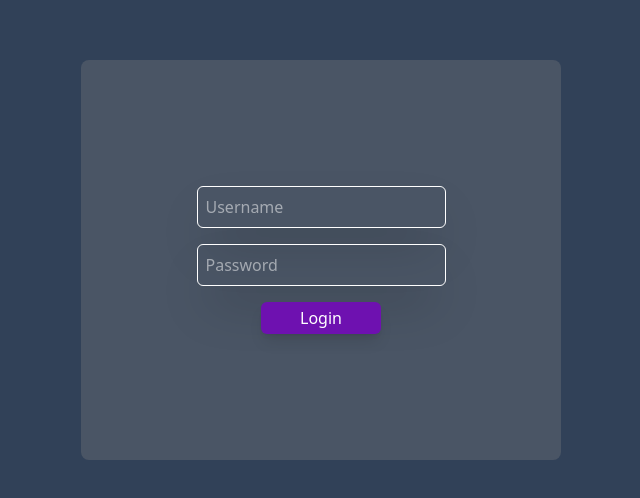
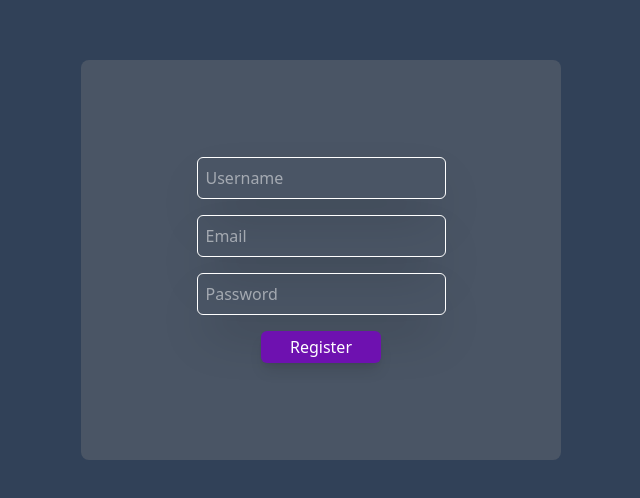
Before and after one commit to CodeLavkush/tabee, a React (Vite) app: page /register in a window 1280 px wide. Shown: the part 140-638 px from the top of the page, without its empty margins (319-959 px from the left). Built offline with nearby package versions, Linux system fonts and the light colour scheme; no server answers.

Commit message:
add router setup

```diff
--- a/package.json
+++ b/package.json
@@ -16,6 +16,8 @@
     "react-dom": "^19.1.0",
     "react-hook-form": "^7.56.4",
     "react-redux": "^9.2.0",
+    "react-router": "^7.6.1",
+    "react-router-dom": "^7.6.1",
     "tailwindcss": "^4.1.7"
   },
   "devDependencies": {
--- a/src/App.jsx
+++ b/src/App.jsx
@@ -1,13 +1,13 @@
 import { useState } from 'react'
 import { Login, Register } from './components'
+import { Outlet } from 'react-router'
 
 function App() {
 
   return (
     <>
       <div className='w-screen h-screen bg-slate-700 grid place-content-center'>
-          <Login/>
-          {/* <Register/> */}
+          <Outlet/>
       </div>
     </>
   )
--- /dev/null
+++ b/src/components/AuthLayout.jsx
@@ -0,0 +1,21 @@
+import React, { useEffect, useState } from 'react'
+import { useSelector } from 'react-redux'
+import { useNavigate } from 'react-router-dom'
+
+function Protected({children, authentication = true}) {
+    const navigate = useNavigate()
+    const [loading, setLoading] = useState(true)
+    const authStatus = useSelector((state)=> state.userAuth.status)
+
+    useEffect(()=>{
+        if(authentication && authStatus !== authentication){
+            navigate('/login')
+        }else if(!authentication && authStatus !== authentication){
+            navigate('/')
+        }
+        setLoading(false)
+    }, [authStatus, navigate, authentication])
+  return loading ? <div>Loading...</div> : <>{children}</>
+}
+
+export default Protected
--- a/src/components/Login.jsx
+++ b/src/components/Login.jsx
@@ -4,21 +4,22 @@ import { useForm } from 'react-hook-form'
 import { login, getCurrentUser } from '../api/userAuth'
 import {login as authLogin } from '../store/userAuthSlice'
 import { useDispatch, useSelector } from 'react-redux'
+import { useNavigate } from 'react-router-dom'
 
 function Login() {
 
   const { register, handleSubmit } = useForm()
   const dispatch = useDispatch()
-  const udata = useSelector((state)=> state.userAuth.userData)
-  console.log(udata);
-
-
+  const navigate = useNavigate()
 
   const submit = async (userData)=>{
     try {
-      const data = await login(userData).then((res)=> dispatch(authLogin(res.data.user)))
+      const data = await login(userData).then((res)=> dispatch(authLogin(res.data.user))) //TODO: improve this to get user after login
       if(data){
+        navigate('/chats')
         await getCurrentUser().then((res)=> dispatch(authLogin(res.data)))
+      }else{
+        navigate('/')
       }
     } catch (error) {
       console.error(error)
--- a/src/components/Register.jsx
+++ b/src/components/Register.jsx
@@ -4,17 +4,21 @@ import { useDispatch } from 'react-redux'
 import { register as authRegister } from '../store/userAuthSlice'
 import { register as apiRegister  } from '../api/userAuth'
 import { Input, Button } from './index'
+import { useNavigate } from 'react-router-dom'
 
 function Register() {
     const { register, handleSubmit } = useForm()
     const dispatch = useDispatch()
-
+    const navigate = useNavigate()
 
     const submit = async (userData)=>{
         try {
             const data = await apiRegister(userData).then((res)=> res.data)
             if(data){
                 dispatch(authRegister(data.user))
+                navigate('/chats')
+            }else{
+                navigate('/register')
             }
 
         } catch (error) {
--- a/src/components/index.js
+++ b/src/components/index.js
@@ -2,10 +2,12 @@ import Input from "./Input";
 import Login from "./Login";
 import Button from "./Button";
 import Register from "./register";
+import AuthLayout from "./AuthLayout";
 
 export {
     Input,
     Login,
     Button,
     Register,
+    AuthLayout,
 }
--- a/src/main.jsx
+++ b/src/main.jsx
@@ -4,11 +4,51 @@ import { Provider } from 'react-redux'
 import store from './store/store.js'
 import './index.css'
 import App from './App.jsx'
+import { createBrowserRouter, RouterProvider } from 'react-router'
+import { AuthLayout } from './components/index.js'
+import { Chats, Login, Register, Home } from './pages/index.js'
+
+const router = createBrowserRouter([
+  {
+    path: '/',
+    element: <App/>,
+    children: [
+      {
+        path: '/',
+        element: <Home/>
+      },
+      {
+        path: '/login',
+        element: (
+          <AuthLayout authentication={false}>
+            <Login/>
+          </AuthLayout>
+        )
+      },
+      {
+        path: '/register',
+        element: (
+          <AuthLayout authentication={false}>
+            <Register/>
+          </AuthLayout>
+        )
+      },
+      {
+        path: '/chats',
+        element: (
+          <AuthLayout authentication>
+            <Chats/>
+          </AuthLayout>
+        )
+      }
+    ],
+  }
+])
 
 createRoot(document.getElementById('root')).render(
   <StrictMode>
     <Provider store={store}>
-      <App/>
+      <RouterProvider router={router}/>
     </Provider>
   </StrictMode>,
 )
--- /dev/null
+++ b/src/pages/Chats.jsx
@@ -0,0 +1,9 @@
+import React from 'react'
+
+function Chats() {
+  return (
+    <div>Chats</div>
+  )
+}
+
+export default Chats
--- /dev/null
+++ b/src/pages/Home.jsx
@@ -0,0 +1,9 @@
+import React from 'react'
+
+function Home() {
+  return (
+    <div>Home</div>
+  )
+}
+
+export default Home
--- /dev/null
+++ b/src/pages/Login.jsx
@@ -0,0 +1,8 @@
+import React from 'react'
+import {Login as LoginComponent} from '../components/index'
+
+function Login() {
+  return <LoginComponent/>
+}
+
+export default Login
--- /dev/null
+++ b/src/pages/Register.jsx
@@ -0,0 +1,8 @@
+import React from 'react'
+import {Register as RegisterComponent} from '../components/index'
+
+function Register() {
+  return <RegisterComponent/>
+}
+
+export default Register
--- /dev/null
+++ b/src/pages/index.js
@@ -0,0 +1,11 @@
+import Chats from "./Chats";
+import Home from "./Home";
+import Login from "./Login";
+import Register from "./Register";
+
+export{
+    Chats,
+    Home,
+    Login,
+    Register,
+}
```
Also changed, not shown: 1 other file (tests, documents, lock files or other folders).
